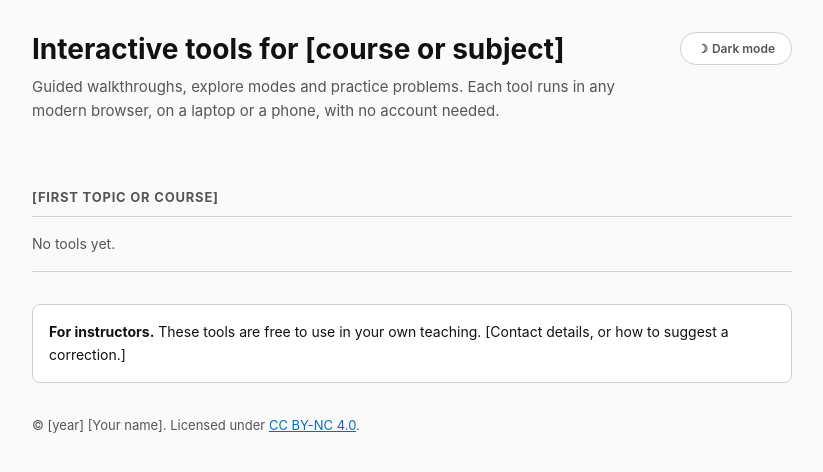
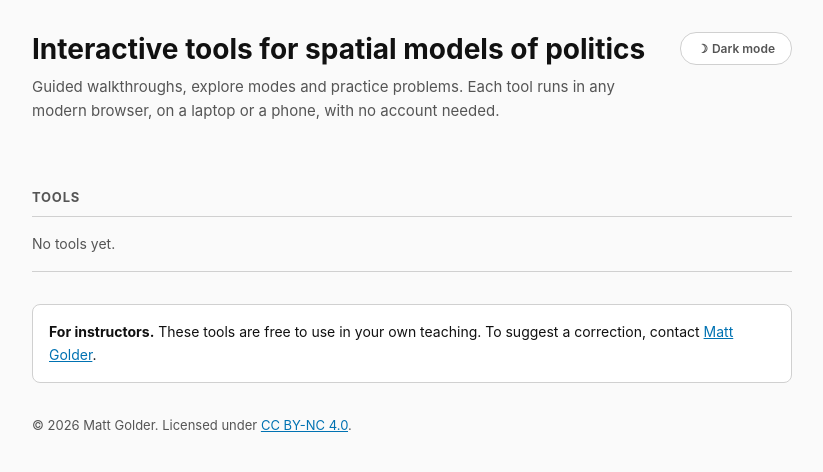
Before and after one commit to mattgolder/spatial-models-tools, a plain HTML site: page index.html in a window 1280 px wide. Shown: the whole page, without its empty margins (228-1051 px from the left). Drawn offline with Linux system fonts and the light colour scheme.

Commit message:
Fill in site details

```diff
--- a/index.html
+++ b/index.html
@@ -3,7 +3,7 @@
 <head>
 <meta charset="UTF-8">
 <meta name="viewport" content="width=device-width, initial-scale=1.0">
-<title>Interactive tools</title>
+<title>Interactive tools for spatial models of politics</title>
 <style>
   :root{
     --ink:#111111;
@@ -60,7 +60,7 @@
 <div class="wrap">
   <div class="top-row">
     <div>
-      <h1>Interactive tools for [course or subject]</h1>
+      <h1>Interactive tools for spatial models of politics</h1>
       <p class="lede">Guided walkthroughs, explore modes and practice problems. Each tool runs in any modern browser, on a laptop or a phone, with no account needed.</p>
     </div>
     <button class="theme-toggle" id="themeToggle" type="button" aria-pressed="false">
@@ -80,15 +80,15 @@
   </ul>
   -->
 
-  <h2>[First topic or course]</h2>
+  <h2>Tools</h2>
   <p class="empty">No tools yet.</p>
 
   <div class="box">
-    <p><b>For instructors.</b> These tools are free to use in your own teaching. [Contact details, or how to suggest a correction.]</p>
+    <p><b>For instructors.</b> These tools are free to use in your own teaching. To suggest a correction, contact <a href="https://mattgolder.com/">Matt Golder</a>.</p>
   </div>
 
   <footer>
-    <p>&copy; [year] [Your name]. Licensed under <a href="https://creativecommons.org/licenses/by-nc/4.0/">CC BY-NC 4.0</a>.</p>
+    <p>&copy; 2026 Matt Golder. Licensed under <a href="https://creativecommons.org/licenses/by-nc/4.0/">CC BY-NC 4.0</a>.</p>
   </footer>
 </div>
 <div class="sr-only" aria-live="polite" id="live"></div>
```
Also changed, not shown: 2 other files.
